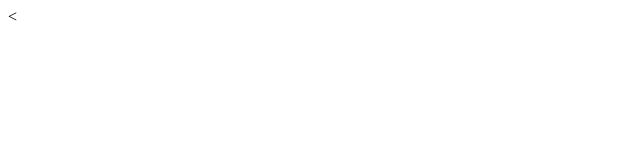
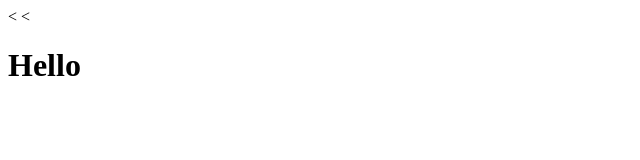
Before and after one commit to AviMehta90/git-one, a plain HTML site: page index.html in a window 1280 px wide. Shown: the whole page, without its empty margins (0-640 px from the left). Drawn offline with Linux system fonts and the light colour scheme.

Commit message:
h1 added

```diff
--- a/index.html
+++ b/index.html
@@ -5,6 +5,6 @@
     <title>My WebPage</title>
   </head>
   <body>
-
+    <<h1>Hello</h1>
   </body>
 </html>
```
